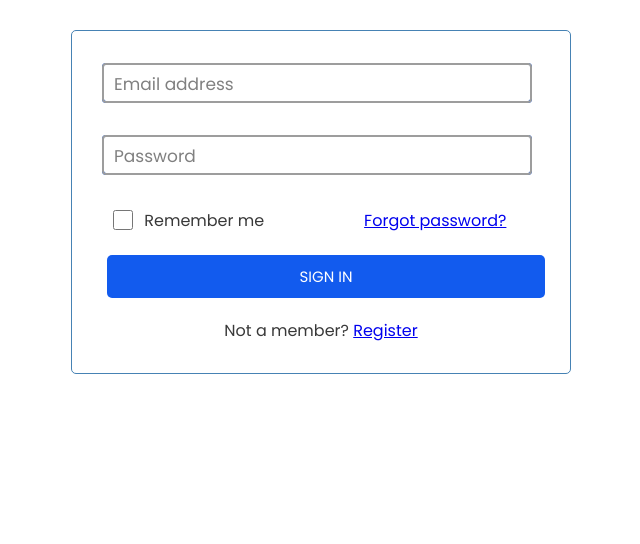
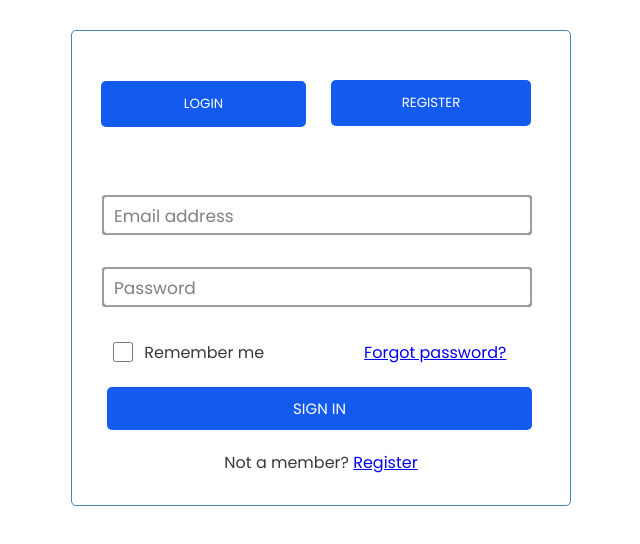
Before and after one commit to OlhaYarosh1/Register-Page, a React (Create React App) app: page / in a window 1280 px wide. Shown: the top 544 px of the page, without its empty margins (319-959 px from the left). Built offline with nearby package versions, Linux system fonts and the light colour scheme.

Commit message:
Added top toggle buttons.

```diff
--- a/src/components/ButtonRegister.js
+++ b/src/components/ButtonRegister.js
@@ -1,9 +1,12 @@
 import React from 'react'
+import classes from './ButtonRegister.module.css'
 
 const ButtonRegister = () => {
     return (
-        <>
-        </>
+        <div className={classes.buttonBox}>
+                <button type='button' className={classes.toggleBtnLogin} onclick='login()'>LOGIN</button>
+                <button type='button' className={classes.toggleBtnRegister} onclick='register()'>REGISTER</button>
+        </div>
     )
 }
 
--- /dev/null
+++ b/src/components/ButtonRegister.module.css
@@ -0,0 +1,53 @@
+.buttonBox {
+    width: 220px;
+    margin: 20px auto;
+    position: relative;
+}
+
+.toggleBtnLogin {
+    left: -110px;
+    top: 0;
+    padding: 13px 30px;
+    cursor: pointer;
+    border: 0;
+    outline: none;
+    position: relative;
+    color: #fff;
+    font-family: 'Poppins', sans-serif;
+    width: 205px;
+    height: 100%;
+    background: #125bee;
+    border-radius: 5px;
+}
+
+.toggleBtnRegister {
+    left: 120px;
+    top: -47px;
+    padding: 13px 30px;
+    cursor: pointer;
+    border: 0;
+    outline: none;
+    position: relative;
+    color: #fff;
+    font-family: 'Poppins', sans-serif;
+    width: 200px;
+    height: 100%;
+    background: #125bee;
+    border-radius: 5px;
+}
+
+.toggleBtnRegister:focus {
+    outline: none;
+}
+
+.toggleBtnLogin:focus {
+    outline: none;
+}
+
+.toggleBtnRegister:active {
+    transform: scale(0.98);
+}
+
+.toggleBtnLogin:active {
+    transform: scale(0.98);
+}
--- a/src/components/Checkbox.module.css
+++ b/src/components/Checkbox.module.css
@@ -1,6 +1,6 @@
 .btn {
     display: block;
-    width: 100%;
+    width: 425px;
     background: #125bee;
     color: #fff;
     border: none;
```
